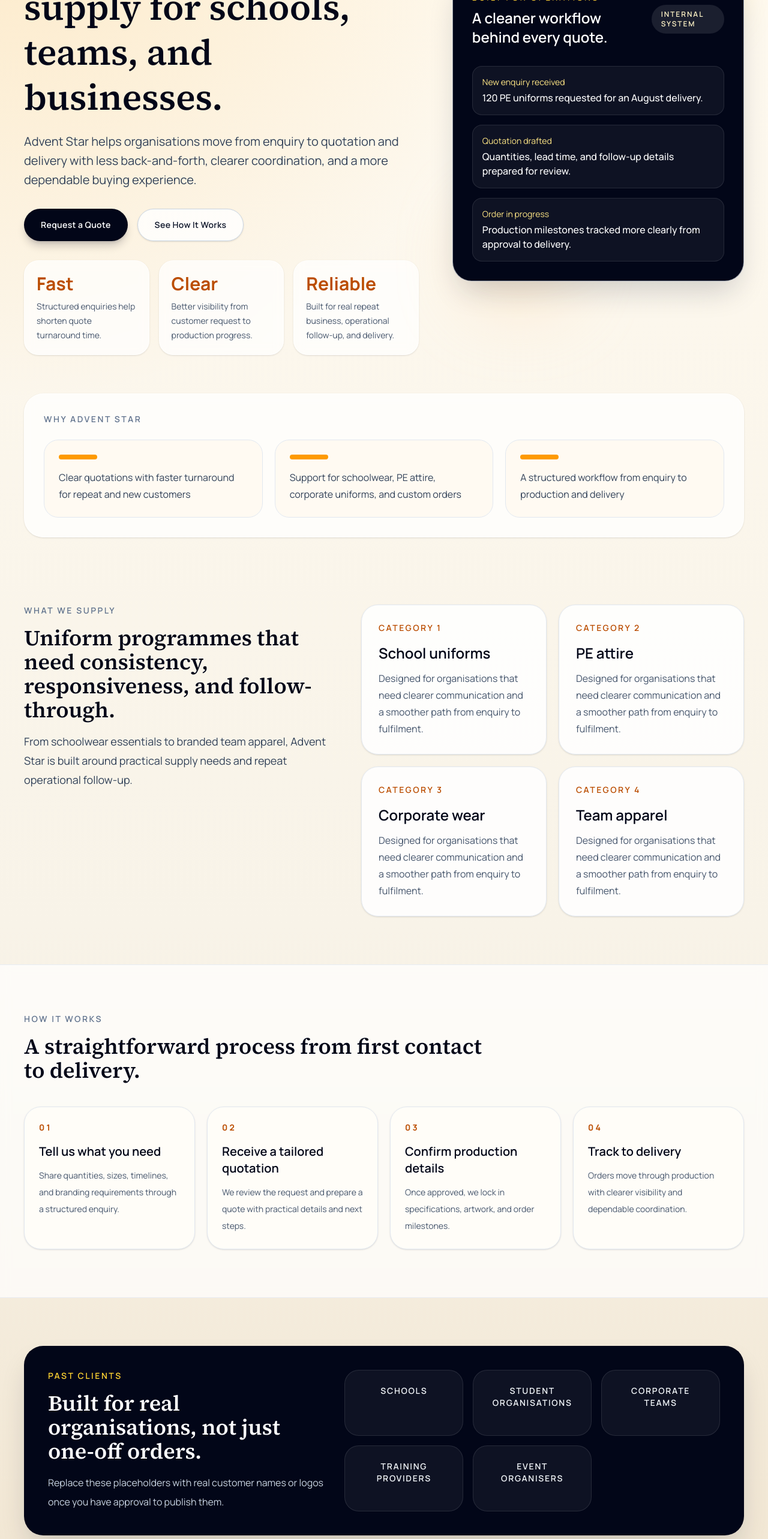
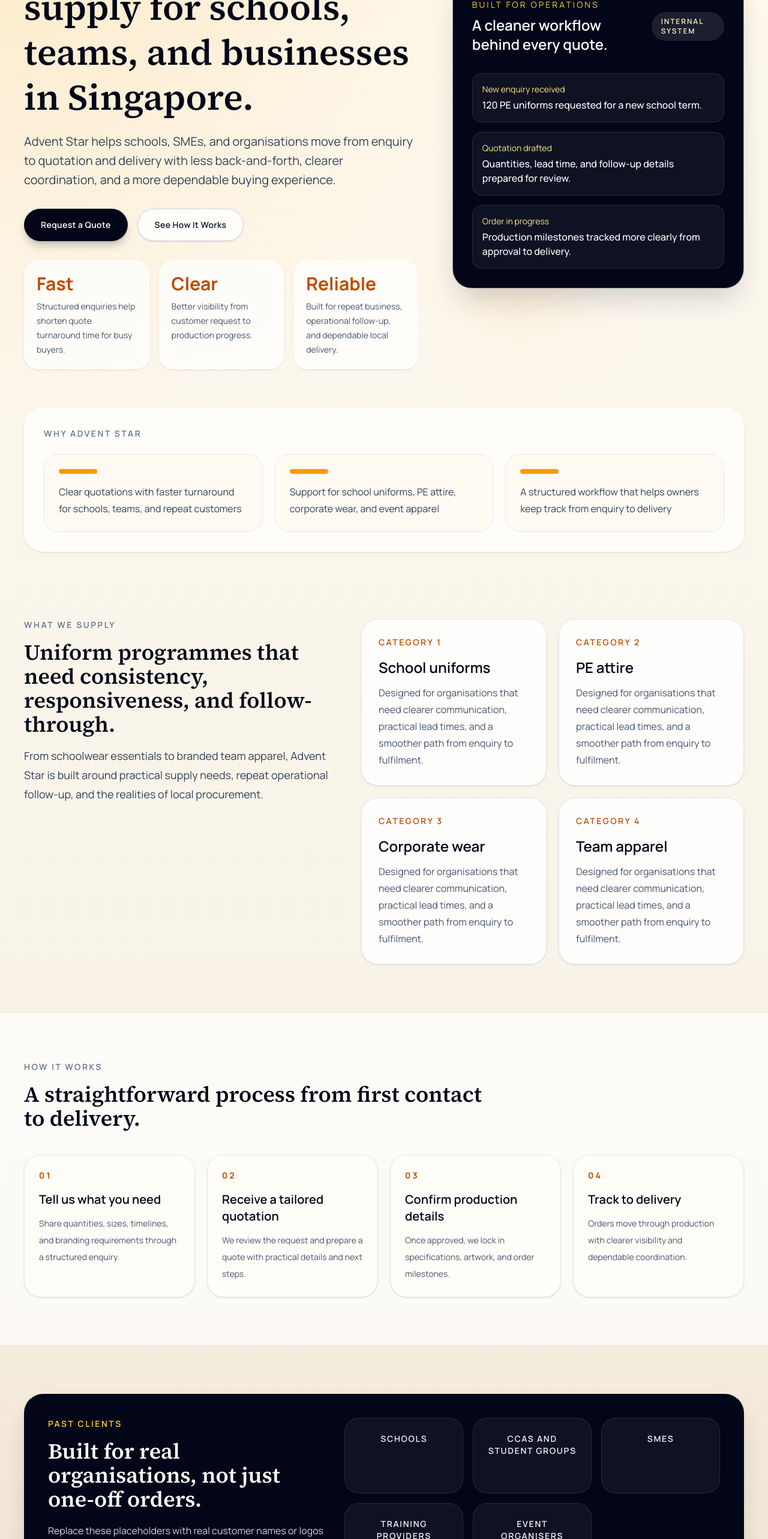
Before and after one commit to Ch3ngK/project-adventstar, a Next.js app in the folder frontend/adventstar/: page / in a window 1280 px wide. Shown: the part 234-2800 px from the top of the page at 60% size. Built offline with nearby package versions, Linux system fonts and the light colour scheme.

Commit message:
Frontend minor adjustments

```diff
--- a/frontend/adventstar/app/layout.tsx
+++ b/frontend/adventstar/app/layout.tsx
@@ -13,9 +13,9 @@
 });
 
 export const metadata: Metadata = {
-  title: "Advent Star | Uniform Supply for Schools and Businesses",
+  title: "Advent Star | Uniform Supplier for Schools and Businesses in Singapore",
   description:
-    "Advent Star provides reliable uniform supply, structured quotations, and dependable delivery for schools, teams, and businesses.",
+    "Advent Star provides reliable uniform supply, structured quotations, and dependable delivery for schools, teams, and businesses in Singapore.",
 };
 
 export default function RootLayout({
--- a/frontend/adventstar/app/page.tsx
+++ b/frontend/adventstar/app/page.tsx
@@ -1,8 +1,8 @@
 export default function Home() {
   const trustPoints = [
-    "Clear quotations with faster turnaround for repeat and new customers",
-    "Support for schoolwear, PE attire, corporate uniforms, and custom orders",
-    "A structured workflow from enquiry to production and delivery",
+    "Clear quotations with faster turnaround for schools, teams, and repeat customers",
+    "Support for school uniforms, PE attire, corporate wear, and event apparel",
+    "A structured workflow that helps owners keep track from enquiry to delivery",
   ];
 
   const productCategories = [
@@ -41,8 +41,8 @@
 
   const sampleClients = [
     "Schools",
-    "Student organisations",
-    "Corporate teams",
+    "CCAs and student groups",
+    "SMEs",
     "Training providers",
     "Event organisers",
   ];
@@ -60,12 +60,12 @@
 
           <div className="space-y-5">
             <h1 className="max-w-4xl font-serif text-5xl leading-tight font-semibold text-slate-950 sm:text-6xl">
-              Reliable uniform supply for schools, teams, and businesses.
+              Reliable uniform supply for schools, teams, and businesses in Singapore.
             </h1>
             <p className="max-w-2xl text-lg leading-8 text-slate-700 sm:text-xl">
-              Advent Star helps organisations move from enquiry to quotation and
-              delivery with less back-and-forth, clearer coordination, and a
-              more dependable buying experience.
+              Advent Star helps schools, SMEs, and organisations move from
+              enquiry to quotation and delivery with less back-and-forth,
+              clearer coordination, and a more dependable buying experience.
             </p>
           </div>
 
@@ -88,7 +88,7 @@
             <div className="rounded-3xl border border-white/70 bg-white/70 p-5 shadow-sm backdrop-blur">
               <p className="text-3xl font-bold text-amber-700">Fast</p>
               <p className="mt-2 text-sm leading-6 text-slate-600">
-                Structured enquiries help shorten quote turnaround time.
+                Structured enquiries help shorten quote turnaround time for busy buyers.
               </p>
             </div>
             <div className="rounded-3xl border border-white/70 bg-white/70 p-5 shadow-sm backdrop-blur">
@@ -100,7 +100,7 @@
             <div className="rounded-3xl border border-white/70 bg-white/70 p-5 shadow-sm backdrop-blur">
               <p className="text-3xl font-bold text-amber-700">Reliable</p>
               <p className="mt-2 text-sm leading-6 text-slate-600">
-                Built for real repeat business, operational follow-up, and delivery.
+                Built for repeat business, operational follow-up, and dependable local delivery.
               </p>
             </div>
           </div>
@@ -128,7 +128,7 @@
               <div className="rounded-2xl border border-white/10 bg-white/5 p-4">
                 <p className="text-sm text-amber-200">New enquiry received</p>
                 <p className="mt-1 text-base font-medium">
-                  120 PE uniforms requested for an August delivery.
+                  120 PE uniforms requested for a new school term.
                 </p>
               </div>
               <div className="rounded-2xl border border-white/10 bg-white/5 p-4">
@@ -178,9 +178,9 @@
               follow-through.
             </h2>
             <p className="max-w-xl text-lg leading-8 text-slate-700">
-              From schoolwear essentials to branded team apparel, Advent Star is
-              built around practical supply needs and repeat operational
-              follow-up.
+              From schoolwear essentials to branded team apparel, Advent Star
+              is built around practical supply needs, repeat operational
+              follow-up, and the realities of local procurement.
             </p>
           </div>
 
@@ -197,8 +197,9 @@
                   {category}
                 </h3>
                 <p className="mt-3 text-base leading-7 text-slate-600">
-                  Designed for organisations that need clearer communication and
-                  a smoother path from enquiry to fulfilment.
+                  Designed for organisations that need clearer communication,
+                  practical lead times, and a smoother path from enquiry to
+                  fulfilment.
                 </p>
               </div>
             ))}
@@ -252,7 +253,8 @@
             </h2>
             <p className="text-base leading-8 text-slate-300">
               Replace these placeholders with real customer names or logos once
-              you have approval to publish them.
+              you have approval to publish them. For Singapore buyers, familiar
+              names build trust quickly.
             </p>
           </div>
 
@@ -279,8 +281,8 @@
               Start with a structured request and move faster to quotation.
             </h2>
             <p className="text-base leading-8 text-amber-50/90">
-              Tell us what you need and we&apos;ll follow up with the details
-              required to prepare a practical quotation.
+              Tell us what you need and we&apos;ll follow up with the quantities,
+              timeline, and details required to prepare a practical quotation.
             </p>
           </div>
 
```
Also changed, not shown: 1 other file (tests, documents, lock files or other folders).
